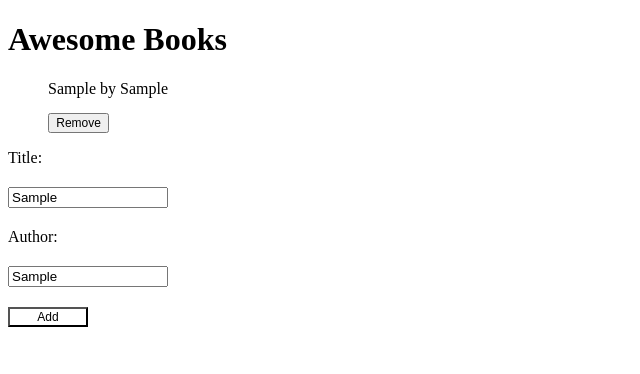
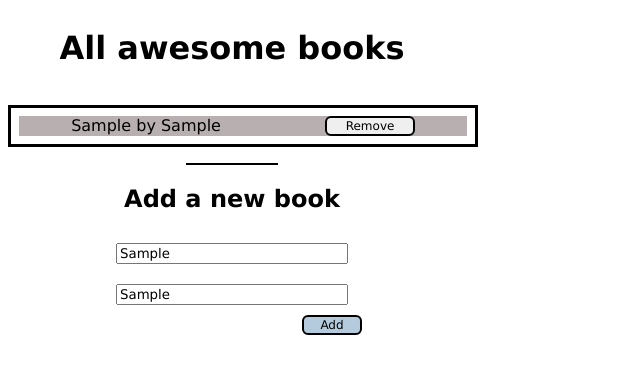
Before and after one commit to mariegrace31/awesomebooks-project, a website: page index.html in a window 1280 px wide. Both pictures are taken after typing "Sample", "Sample" into the empty fields and a click on the button "Add". Shown: the whole page, without its empty margins (0-640 px from the left). Drawn offline with Linux system fonts and the light colour scheme.

Commit message:
Styled the books form

```diff
--- a/index.html
+++ b/index.html
@@ -12,23 +12,22 @@
 <body>
 
     <header>
-        <h1>Awesome Books</h1>
+        <h1>All awesome books</h1>
     </header>
 
     <main>
 
         <div id="books"></div>
-
+        <hr class="book-underline">
+        <h2>Add a new book</h2>
         <form>
-
-            <label for="title">Title: </label>
+            <label for="title"></label>
             <input type="text" id="title" placeholder="Title" required>
 
-            <label for="author">Author: </label>
+            <label for="author"></label>
             <input type="text" id="author" placeholder="Author" required>
 
             <button type="button" id="addButton">Add</button>
-
         </form>
 
     </main>
--- a/style.css
+++ b/style.css
@@ -1,25 +1,84 @@
+* {
+  font-family: Verdana, Geneva, Tahoma, sans-serif;
+}
+
+body {
+  display: flex;
+  flex-direction: column;
+  text-align: center;
+  width: 35%;
+}
+
+.book-underline {
+  width: 20%;
+  border: 1px solid black;
+}
+
 form {
   display: flex;
   flex-direction: column;
-  gap: 20px;
+  gap: 10px;
+  align-items: center;
 }
 
 input {
-  width: 12%;
+  width: 50%;
 }
 
 #addButton {
-  width: 80px;
-  background-color: #fff;
+  width: 60px;
+  background-color: #b4cadd;
+  margin-left: 200px;
+}
+
+#books ul {
+  border: 3px solid black;
+  display: flex;
+  flex-direction: column;
+  gap: 5px;
+  padding: 8px;
+  width: 100%;
 }
 
 #books ul li {
   display: flex;
-  flex-direction: column;
-  gap: 15px;
+  justify-content: space-around;
+  width: 100%;
+}
+
+#books ul li:nth-child(1),
+#books ul li:nth-child(3),
+#books ul li:nth-child(5) {
+  background-color: #b8b0b0;
+}
+
+#books ul li:nth-child(2),
+#books ul li:nth-child(4),
+#books ul li:nth-child(6) {
+  background-color: #b4cadd;
 }
 
 button {
-  width: 5%;
+  width: 20%;
   font-size: 12px;
+  border: 2px solid black;
+  border-radius: 6px;
 }
+
+@media screen and (max-width: 768px) {
+  body {
+    width: 100%;
+  }
+
+  #addButton {
+    margin-left: 190px;
+  }
+
+  input {
+    width: 65%;
+  }
+
+  #books ul {
+    width: 90%;
+  }
+}
```
